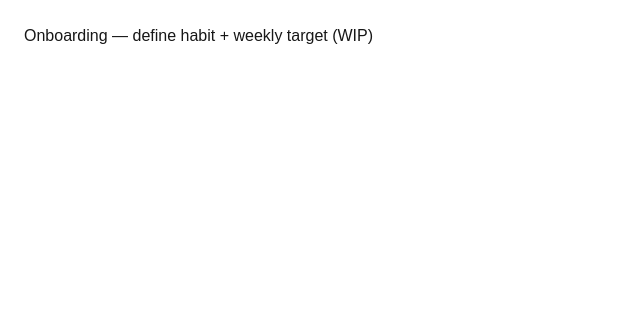
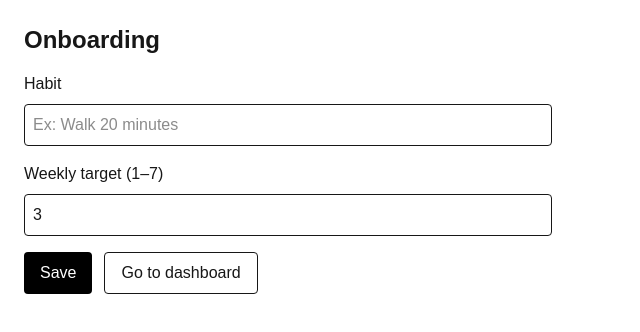
Before and after one commit to MoGlobekiffers/refi-badges, a Next.js app: page /onboarding in a window 1280 px wide. Shown: the top 332 px of the page, without its empty margins (0-640 px from the left). Built offline with nearby package versions, Linux system fonts and the light colour scheme.

Commit message:
fix(routes): onboarding has form, dashboard has grid; client-side localStorage load

```diff
--- a/app/app/page.tsx
+++ b/app/app/page.tsx
@@ -1,9 +1,41 @@
-import WeekGrid from '@/components/WeekGrid';
+"use client";
+import { useEffect, useState } from "react";
+import WeekGrid from "@/components/WeekGrid";
 
 export default function Dashboard() {
+  const [habit, setHabit] = useState<string>("");
+  const [target, setTarget] = useState<number>(0);
+  const [loaded, setLoaded] = useState(false);
+
+  useEffect(() => {
+    try {
+      const h = localStorage.getItem("rb_habit_name") || "";
+      const t = Number(localStorage.getItem("rb_week_target") || 0);
+      setHabit(h);
+      setTarget(t);
+    } catch {}
+    setLoaded(true);
+  }, []);
+
   return (
     <main className="p-6">
-      <p className="mb-4">Dashboard — 7-day grid (WIP)</p>
+      <p className="mb-2 text-sm opacity-70">Dashboard — 7-day grid (WIP)</p>
+
+      {!loaded ? (
+        <p>Loading…</p>
+      ) : habit ? (
+        <div className="mb-4">
+          <div className="text-xl font-semibold">This week</div>
+          <div className="opacity-80">
+            Habit: <b>{habit}</b> — Target: <b>{target}/7</b>
+          </div>
+        </div>
+      ) : (
+        <a href="/onboarding" className="underline text-blue-600 mb-4 inline-block">
+          Set your habit & weekly target →
+        </a>
+      )}
+
       <WeekGrid />
     </main>
   );
--- a/app/onboarding/page.tsx
+++ b/app/onboarding/page.tsx
@@ -1,7 +1,72 @@
+"use client";
+import { useEffect, useState } from "react";
+import Link from "next/link";
+
 export default function Onboarding() {
+  const [habit, setHabit] = useState("");
+  const [target, setTarget] = useState<number>(3);
+  const [saved, setSaved] = useState(false);
+
+  // Pré-remplissage si déjà enregistré
+  useEffect(() => {
+    try {
+      const h = localStorage.getItem("rb_habit_name");
+      const t = localStorage.getItem("rb_week_target");
+      if (h) setHabit(h);
+      if (t) setTarget(Number(t));
+    } catch {}
+  }, []);
+
+  function save() {
+    if (!habit.trim()) {
+      alert("Please enter a habit (ex: Walk 20 minutes)");
+      return;
+    }
+    if (target < 1 || target > 7) {
+      alert("Weekly target must be between 1 and 7");
+      return;
+    }
+    localStorage.setItem("rb_habit_name", habit.trim());
+    localStorage.setItem("rb_week_target", String(target));
+    setSaved(true);
+  }
+
   return (
-    <main style={{ padding: 24 }}>
-      Onboarding — define habit + weekly target (WIP)
+    <main className="p-6 max-w-xl">
+      <h1 className="text-2xl font-bold mb-4">Onboarding</h1>
+
+      <label className="block mb-2 font-medium">Habit</label>
+      <input
+        value={habit}
+        onChange={(e) => setHabit(e.target.value)}
+        placeholder="Ex: Walk 20 minutes"
+        className="w-full border rounded p-2 mb-4"
+      />
+
+      <label className="block mb-2 font-medium">Weekly target (1–7)</label>
+      <input
+        type="number"
+        min={1}
+        max={7}
+        value={target}
+        onChange={(e) => setTarget(Number(e.target.value))}
+        className="w-full border rounded p-2 mb-4"
+      />
+
+      <div className="flex gap-3">
+        <button onClick={save} className="px-4 py-2 rounded bg-black text-white">
+          Save
+        </button>
+        <Link href="/app" className="px-4 py-2 rounded border">
+          Go to dashboard
+        </Link>
+      </div>
+
+      {saved && (
+        <p className="mt-3 text-green-600">
+          Saved! You can now go to the dashboard.
+        </p>
+      )}
     </main>
   );
 }
```
